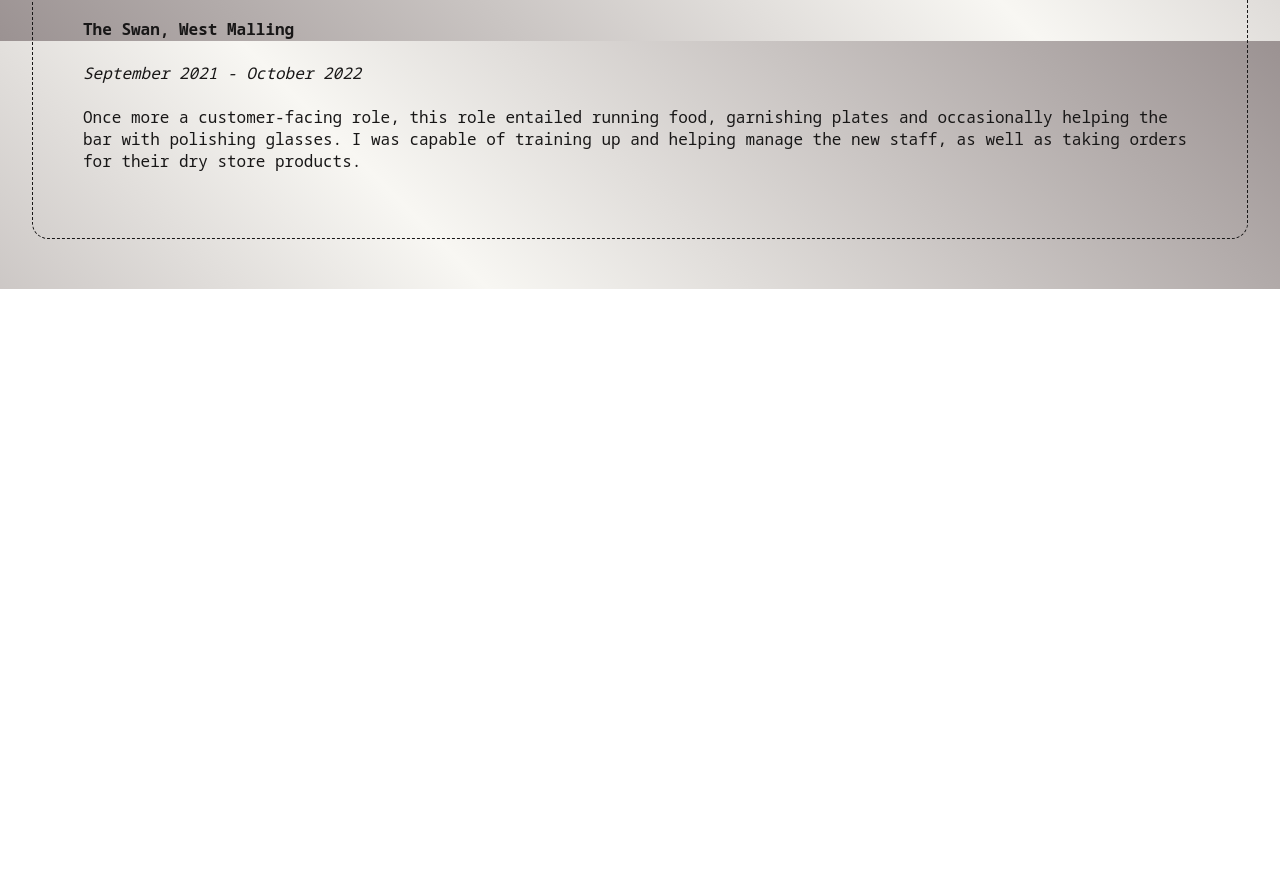
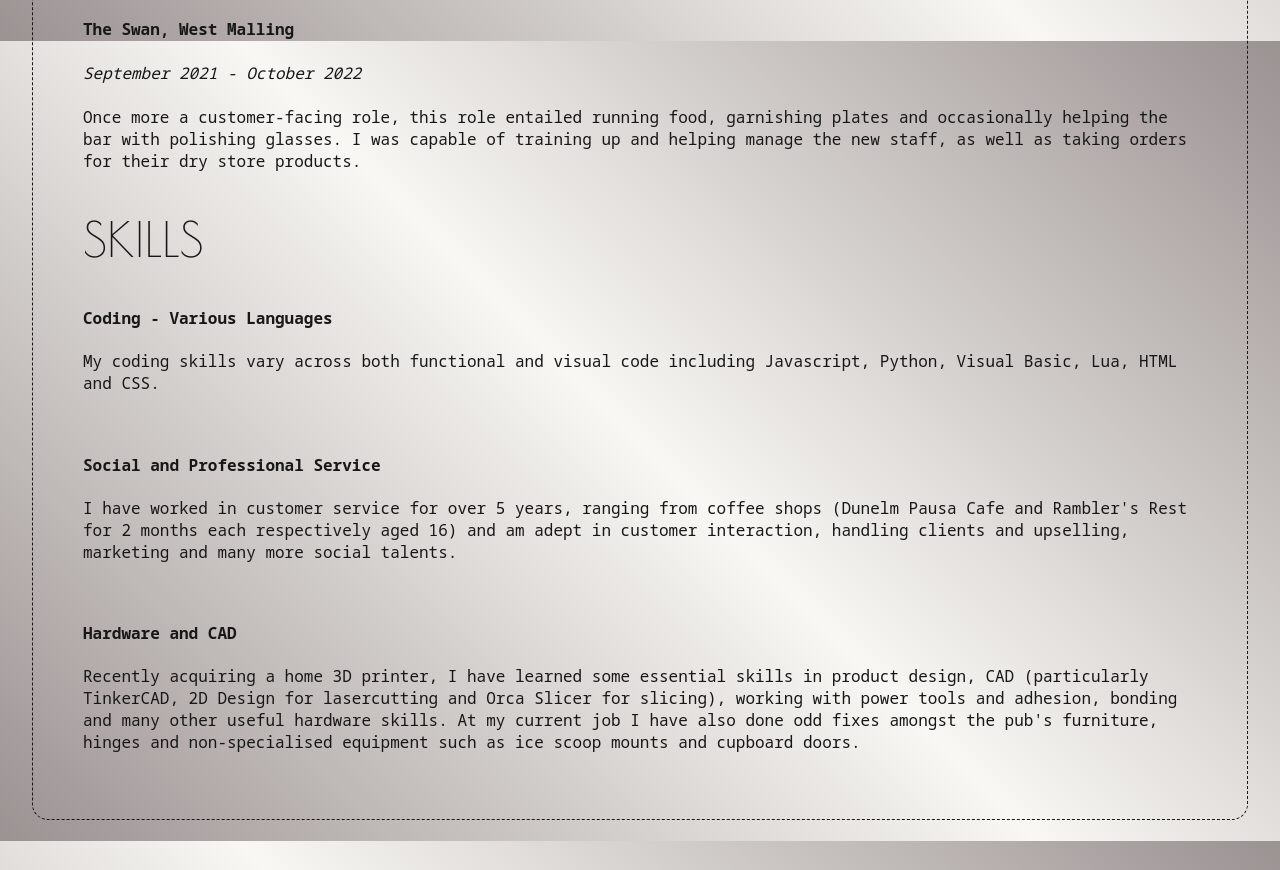
Before and after one commit to redv-2/CurtisBotting, a plain HTML site: page about.html in a window 1280 px wide. Shown: the part 1559-2429 px from the top of the page. Before the commit the page ends 1848 px from the top, so only its background shows below. Drawn offline with nearby package versions, Linux system fonts and the light colour scheme; a web font is replaced by a local one.

Commit message:
update skills

```diff
--- a/about.html
+++ b/about.html
@@ -60,6 +60,25 @@
             and occasionally helping the bar with polishing glasses. I was capable of training up and
             helping manage the new staff, as well as taking orders for their dry store products.
         </p>
+        <h2>SKILLS</h2>
+        <h4>Coding - Various Languages</h4>
+        <p>My coding skills vary across both functional and visual code including Javascript, Python,
+            Visual Basic, Lua, HTML and CSS.
+        </p>
+        <br>
+        <h4>Social and Professional Service</h4>
+        <p>I have worked in customer service for over 5 years, ranging from coffee shops (Dunelm Pausa Cafe
+            and Rambler's Rest for 2 months each respectively aged 16) and am adept in customer interaction,
+            handling clients and upselling, marketing and many more social talents.
+        </p>
+        <br>
+        <h4>Hardware and CAD</h4>
+        <p>Recently acquiring a home 3D printer, I have learned some essential skills in product design, CAD
+            (particularly TinkerCAD, 2D Design for lasercutting and Orca Slicer for slicing),
+            working with power tools and adhesion, bonding and many other useful hardware skills. At my
+            current job I have also done odd fixes amongst the pub's furniture, hinges and non-specialised equipment
+            such as ice scoop mounts and cupboard doors.
+        </p>
     </div>
     <br>
 </body>
```
